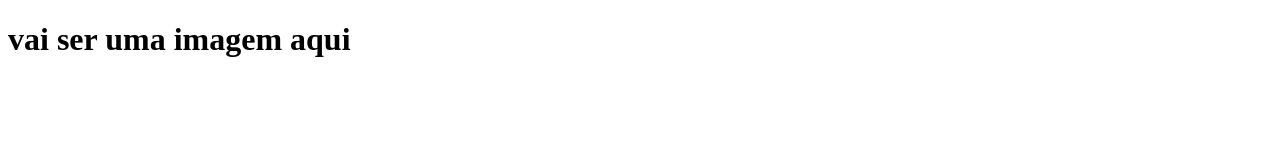
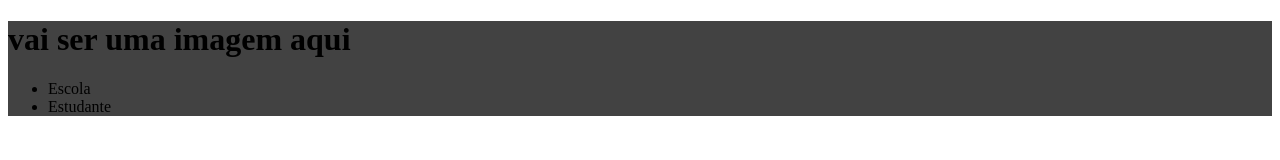
Before and after one commit to katriele/katriele, a plain HTML site: page index.html in a window 1280 px wide. Drawn offline with Linux system fonts and the light colour scheme.

Commit message:
Add files via upload

```diff
--- a/index.html
+++ b/index.html
@@ -5,9 +5,16 @@
     <meta http-equiv="X-UA-Compatible" content="IE=edge">
     <meta name="viewport" content="width=device-width, initial-scale=1.0">
     <title>Document</title>
+    <link rel="stylesheet" href="style.css">
 </head>
 <body>
-    <h1>vai ser uma imagem aqui</h1>
+    <header>
+        <h1>vai ser uma imagem aqui</h1>
+        <ul>
+            <li>Escola</li>
+            <li>Estudante</li>
+        </ul>
+     <header>
 
 </body>
 </html>
--- a/style.css
+++ b/style.css
@@ -1 +1,3 @@
-body {background-color: #383D58}
+header {
+    background-color: #424242;
+}
```
